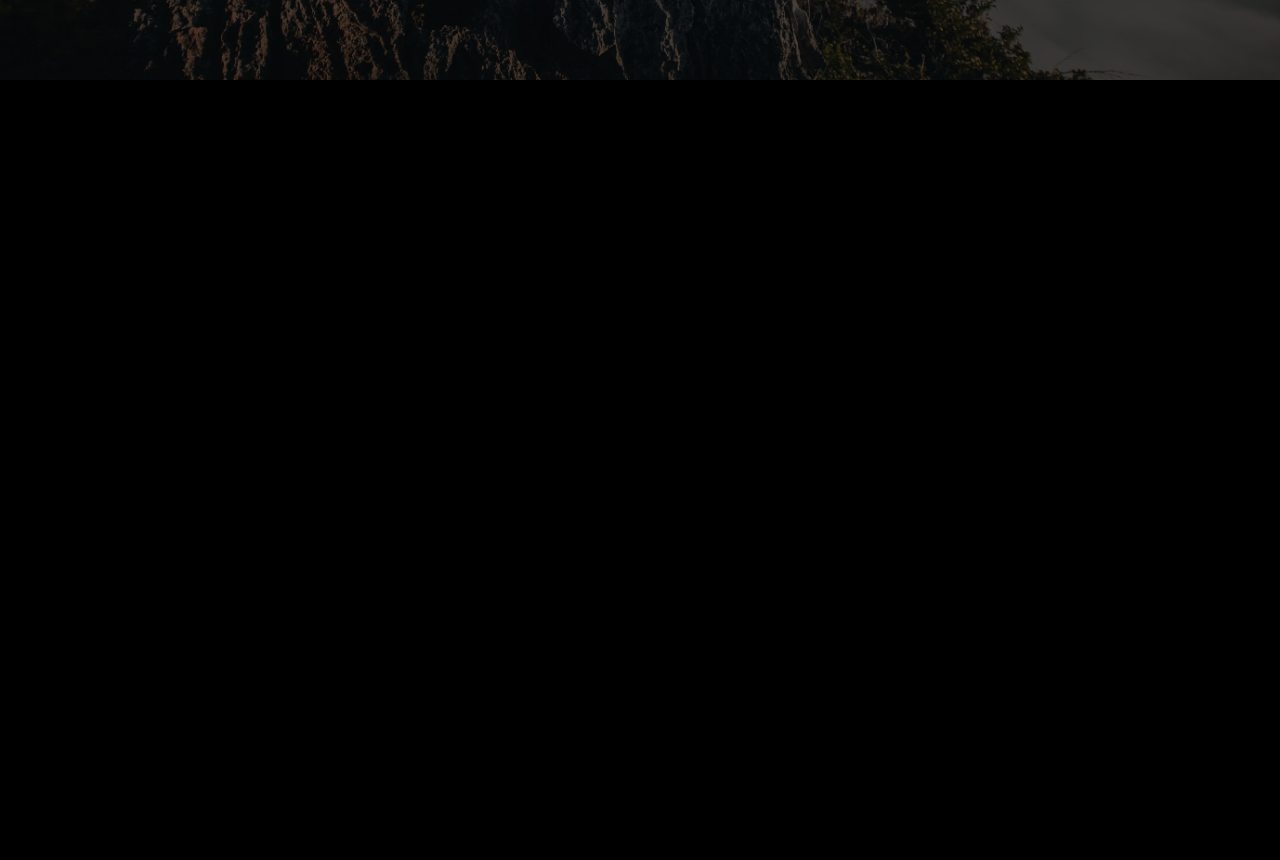
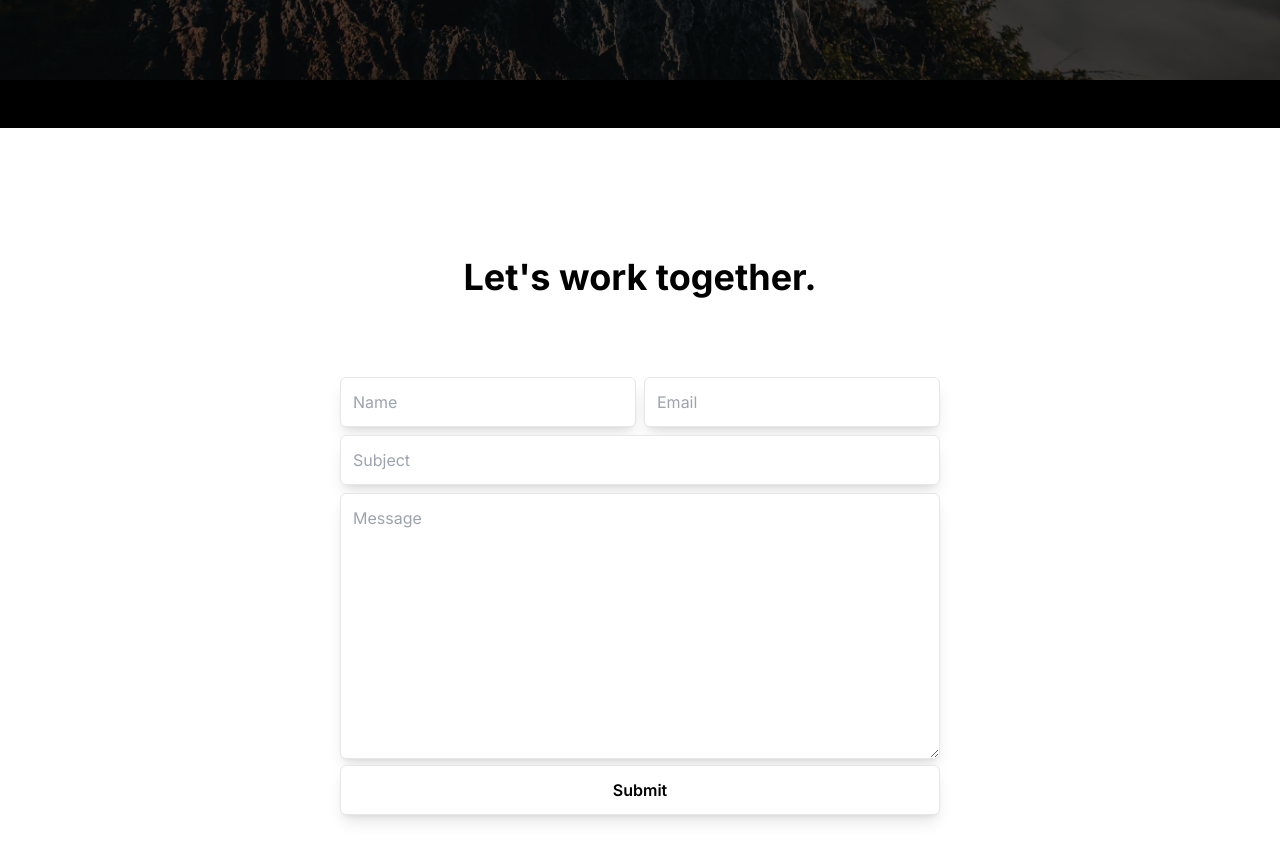
Before and after one commit to onurcagan/photographer-site, a Next.js app: page /contact in a window 1280 px wide. Shown: the part 720-1580 px from the top of the page. Before the commit the page ends 848 px from the top, so only its background shows below. Built offline with nearby package versions, Linux system fonts and the light colour scheme.

Commit message:
created contact route

```diff
--- a/pages/contact.tsx
+++ b/pages/contact.tsx
@@ -1,10 +1,12 @@
 import React from 'react'
+import Contact from '../src/components/Contact'
 import Hero from '../src/components/Hero'
 
 const Index = () => {
   return (
     <>
       <Hero heading="Contact" message="Submit the form below for more work and quotes!" btn="Scroll Down" />
+      <Contact />
     </>
   )
 }
```
